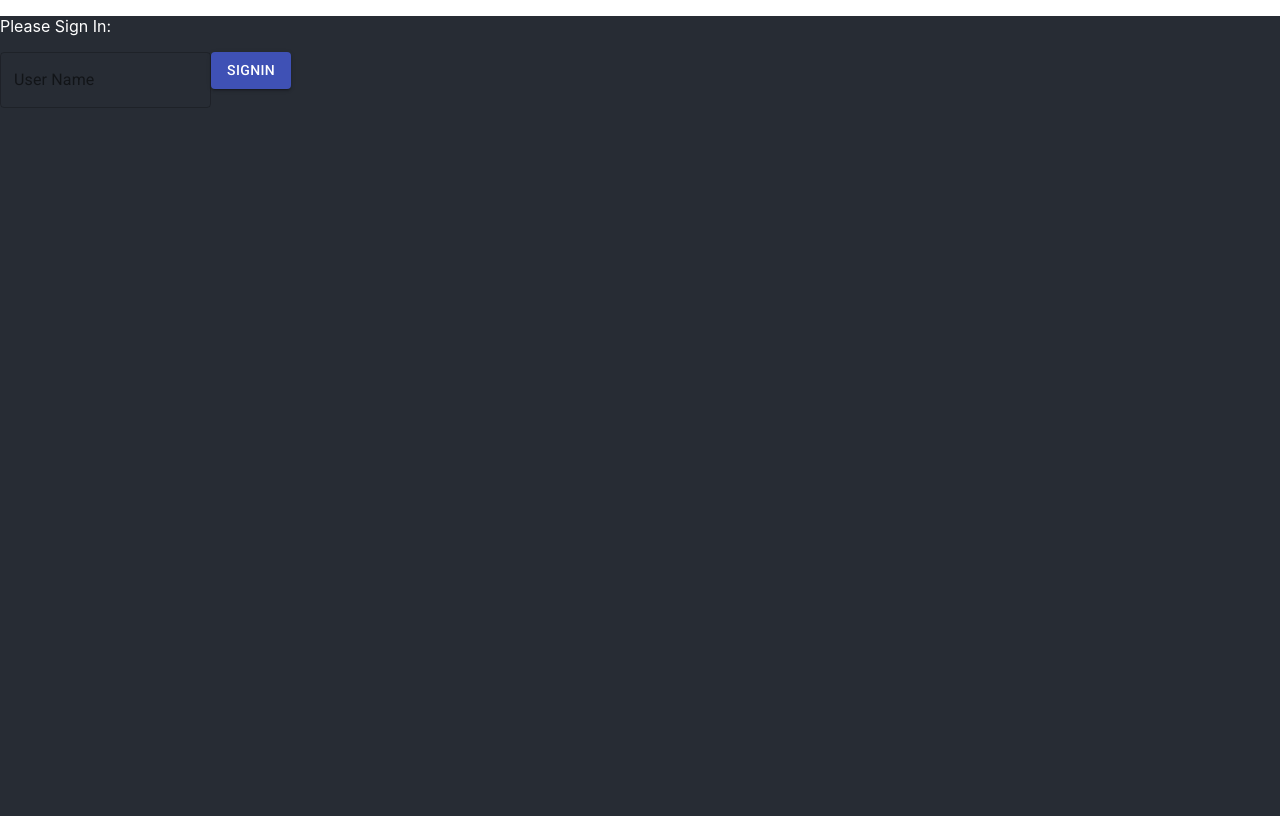
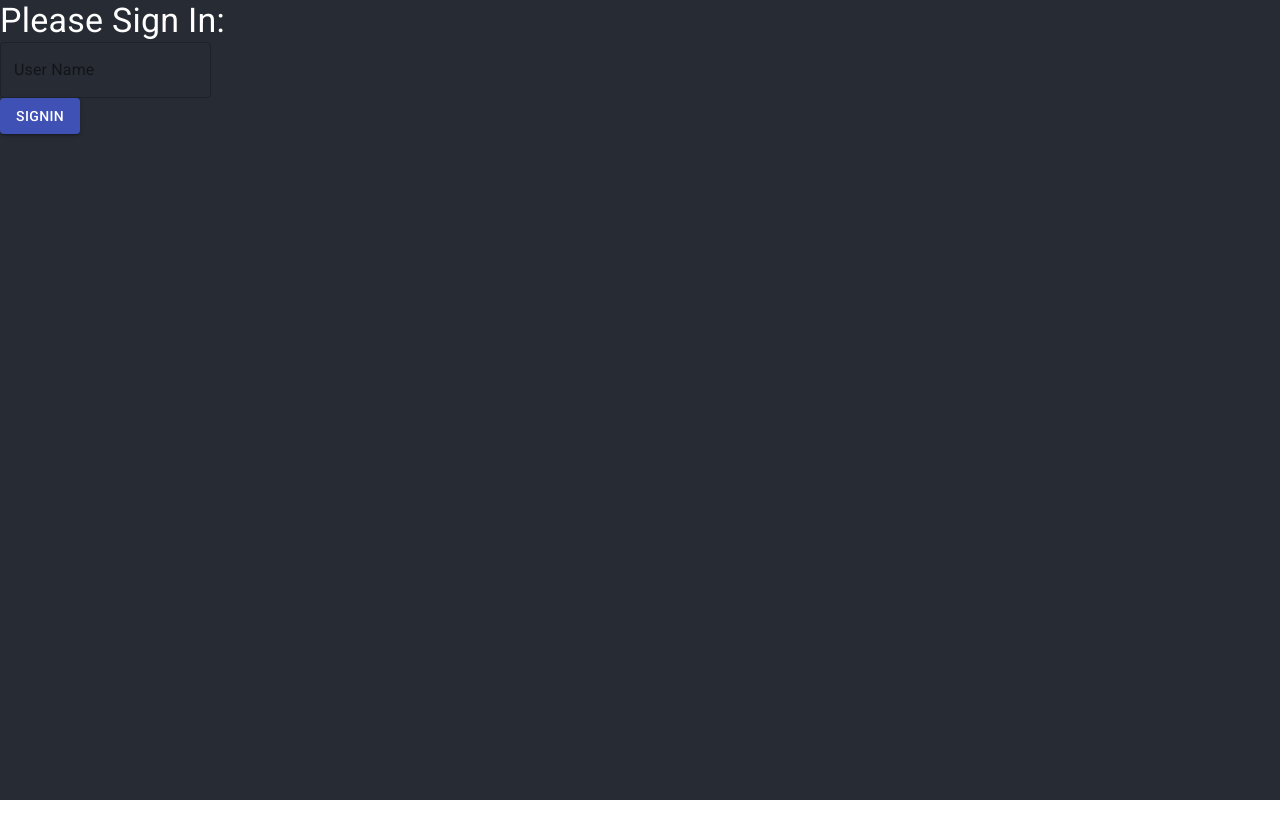
Before and after one commit to ColdMillenium/SpeedGreet, a React (Create React App) app: page / in a window 1280 px wide. Built offline with nearby package versions, Linux system fonts and the light colour scheme; no server answers.

Commit message:
Replace headers with Typography components in Sign In

```diff
--- a/src/components/SignIn/SignIn.js
+++ b/src/components/SignIn/SignIn.js
@@ -3,17 +3,17 @@ import { ClientContext } from '../../contexts/ClientContext'
 import { Button, TextField } from '@material-ui/core'
 import { makeStyles, useTheme} from '@material-ui/core/styles';
 import { ThemeConsumer } from 'styled-components';
-
+import Typography from "@material-ui/core/Typography";
 
 
 
 export default function SignIn() {
     const theme = useTheme();
     const useStyles = makeStyles({
-        hangout: {
-          background: theme.colors.dark,
-          color:theme.colors.light,
+        signIn: {
+          padding: 20,
         },
+
       });
 
     const classes = useStyles();
@@ -36,10 +36,11 @@ export default function SignIn() {
     function display(){
         return(
             <div>
-                <p >Please Sign In:</p>
+                <Typography variant="h4">Please Sign In:</Typography>
                     <TextField inputRef={nameRef} onChange={(e) => updateUserName()} onKeyDown={(e) => textFieldEnter(e)}id="outlined-basic" label="User Name" variant="outlined" />
+                    <br/>
                     <Button onClick={() => setFeedBack(confirmUserName(userName))} variant="contained" color="primary">SignIn</Button>
-                <p>{feedback}</p>
+                    <Typography variant="p">{feedback}</Typography>
             </div>
         )
     }
```
